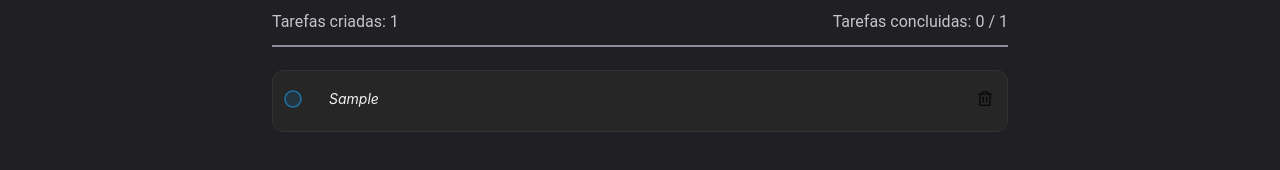
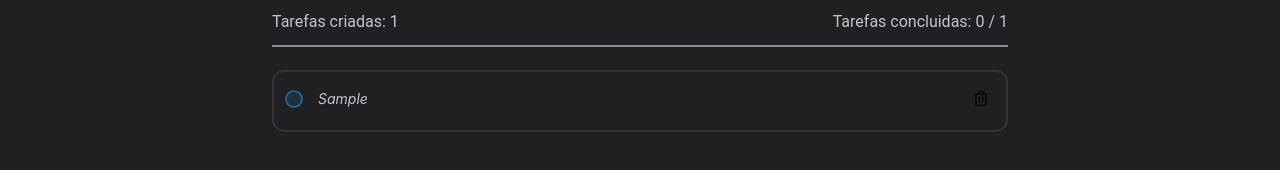
Before and after one commit to antoniolins/react-desafio-01, a React (Vite) app: page / in a window 1280 px wide. Both pictures are taken after typing "Sample" into the empty fields and a click on the button "Criar". Shown: the part 248-418 px from the top of the page. Built offline with nearby package versions, Linux system fonts and the light colour scheme.

Commit message:
Afinando o código

```diff
--- a/src/App.tsx
+++ b/src/App.tsx
@@ -1,8 +1,9 @@
 // ********************************************************************
-// CURSO: IGNITE - REACT
+// ROCKETSEAT - PROJETO 01 FUNDAMENTOS DO REACTJS ( Ignite )
 // ADICIONAR TAREFAS - REACT DESAFIO 01
 // Author: Antonoi Lins
 // Data  : 20/07/2022
+// Repositório: https://github.com/antoniolins/react-desafio-01
 // ********************************************************************
 import { Header } from '../src/components/Header'
 
--- a/src/components/AddTask.module.css
+++ b/src/components/AddTask.module.css
@@ -98,7 +98,7 @@
     top: 260px;
 }
 
-.footLine {
+.SplitLineCount {
 
 
     display: block;
--- a/src/components/AddTask.tsx
+++ b/src/components/AddTask.tsx
@@ -1,18 +1,17 @@
 // ********************************************************************
+// ROCKETSEAT - PROJETO 01 FUNDAMENTOS DO REACTJS ( Ignite )
 // ADICIONAR TAREFAS - REACT DESAFIO 01
 // Author: Antonoi Lins
 // Data  : 20/07/2022
+// Repositório: https://github.com/antoniolins/react-desafio-01
 // ********************************************************************
 import { PlusCircle , Trash, Check, RadioButton } from 'phosphor-react'
 import styles from './AddTask.module.css'
 
-import Unchecked  from '../assets/Unchecked.svg'
-import Checked  from '../assets/Checked.svg'
 import LogoEmptyTask from '../assets/LogoEmptyTask.svg'
 
-
 import {v4 as uuidv4} from 'uuid';
-import { useState , useEffect , useRef } from 'react';
+import { useState , useEffect , useRef, useDebugValue } from 'react';
 import { TaskLine } from './TaskLine'
 
 interface Task {
@@ -88,6 +87,7 @@ export function AddTask() {
                     required
                     value = {newTitle}
                     onChange = { (e) => setNewTitle(e.target.value)}
+                    onMouseLeave= {() => { setNewTitle("")}}
                 />
 
             <div className={styles.buttonInsertTask}>
@@ -98,7 +98,6 @@ export function AddTask() {
             </div>
         </form>
 
-
         <div className={styles.counterTaskLabels}>
                  <div>
                      <span>Tarefas criadas: {countTaskTodo}</span>
@@ -106,9 +105,8 @@ export function AddTask() {
                  <div>
                      <span>Tarefas concluidas: {countTaskReady} /  {countTaskTodo}</span>
                  </div>
-
         </div>
-        <div className={styles.footLine}>
+        <div className={styles.SplitLineCount}>
 
         </div>
 
@@ -117,9 +115,10 @@ export function AddTask() {
                 Sub Compoente: TaskLine ( parâmetros passados por props: variáveis e funções(objeto) )
         */}
 
-              {tasks.length ? (
+            {tasks.length ? (
                 <div >
                     <ul>
+                            {/* Adiciona item para cada tarefa inserida */}
                             {tasks.map((task) => (
 
                             <TaskLine
@@ -134,7 +133,8 @@ export function AddTask() {
                             ))}
                     </ul>
                 </div>
-                ) : (
+            ) : (
+                    //  Exibe mensagem caso não exitam tarefas cadastradas
                     <div className={styles.todoEmpty}>
 
                         <img src={LogoEmptyTask}
@@ -149,7 +149,7 @@ export function AddTask() {
                         </div>
 
                     </div>
-                )}
+             )}
 
 
 
--- a/src/components/Header.tsx
+++ b/src/components/Header.tsx
@@ -1,7 +1,9 @@
 // ********************************************************************
+// ROCKETSEAT - PROJETO 01 FUNDAMENTOS DO REACTJS ( Ignite )
 // ADICIONAR TAREFAS - REACT DESAFIO 01
 // Author: Antonoi Lins
 // Data  : 20/07/2022
+// Repositório: https://github.com/antoniolins/react-desafio-01
 // ********************************************************************
 import styles from './Header.module.css'
 
--- a/src/components/TaskLine.module.css
+++ b/src/components/TaskLine.module.css
@@ -9,28 +9,19 @@
     align-items: center;
     flex-direction: row;
 
-    padding: 2px;
-
     width: 736px;
-    height: 100%;
+    height: 62px;
+    /* height: 100%; */
     left: calc(50% - 736px/2);
     top: 310px;
 
-    border-radius: solid 2px;
-
     gap: 12px;
-
     padding: 16px 8px;
-
-    width: 736px;
-    height: 62px;
     margin-top: 0.5rem;
 
+    background: var(--grey-400);
 
-    background: #262626;
-    /* Gray 400 */
-
-    border: 1px solid #333333;
+    border: 2px solid #333333;
     border-radius: 12px;
 }
 
@@ -42,9 +33,7 @@
     justify-content: start;
     align-content: center;
     align-items: center;
-
-    /* margin-left: 5px; */
-    gap: 24px;
+    gap: 12px;
 }
 
 .checkedButton {
@@ -66,12 +55,8 @@
     font-weight: 400;
     font-size: 14px;
     line-height: 140%;
-    /* or 20px */
 
-
-    /* Gray 100 */
-
-    color: #F2F2F2;
+    color: var(--grey-100);
 }
 .textDecorationOn {
 
@@ -85,16 +70,13 @@
 
 .trashButton {
 
-
     margin-right: 5px;
     background: transparent;
     border: 0;
 
     width: 24px;
     height: 24px;
-
     border-radius: 4px;
-
 
 }
 .trashButton :hover {
@@ -116,17 +98,11 @@
     width: 736px;
     height: 244px;
 
-
-    width: 736px;
-    height: 100%;
     left: calc(50% - 736px/2);
     top: 310px;
 
-    /* Grey 400 */
-
-    border-top: 1px solid #333333;
+    border-top: 1px solid var(--grey-400);
     border-radius: 8px;
-
 
 }
 
@@ -140,19 +116,8 @@
     font-weight: 700;
     font-size: 16px;
     line-height: 140%;
-    /* or 22px */
 
     text-align: center;
+    color: var(--grey-300);
 
-    /* Gray 300 */
-
-    color: #808080;
-
-
-    /* Inside auto layout */
-
-    flex: none;
-    order: 1;
-    align-self: stretch;
-    flex-grow: 0;
 }
```
Also changed, not shown: src/components/TaskLine.tsx (+6 -10 lines).
